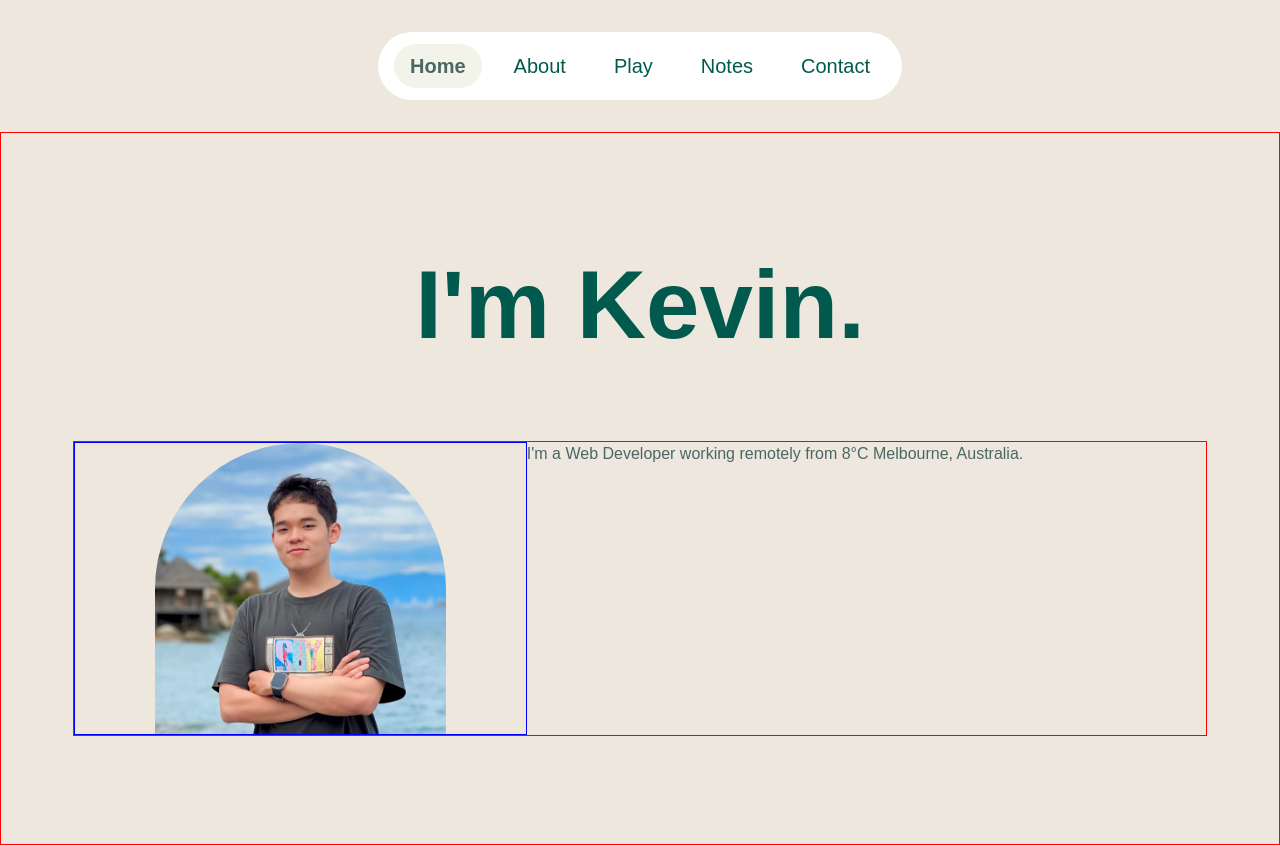
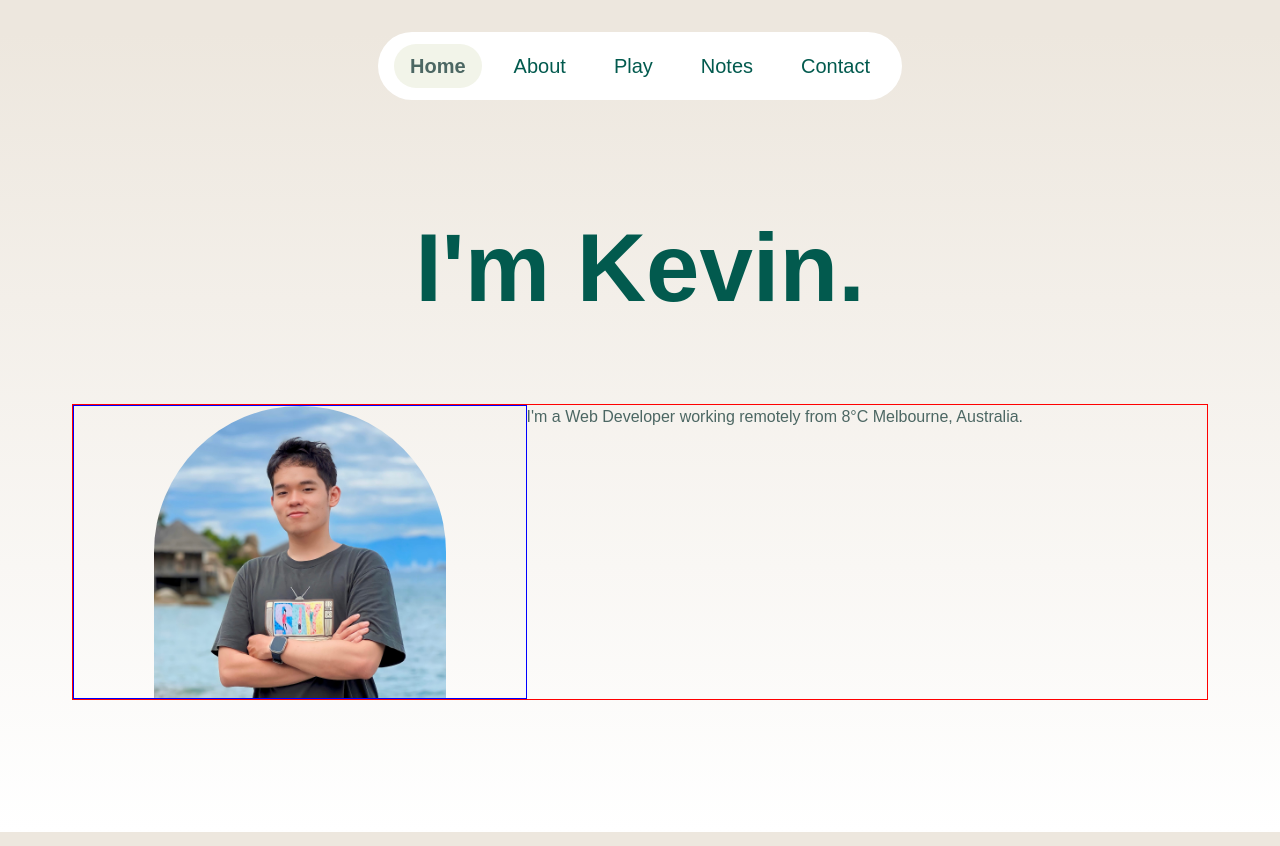
Before and after one commit to KienHongNguyen/kevin-portfolio, a Next.js app: page / in a window 1280 px wide. Shown: the top 846 px of the page. Built offline with nearby package versions, Linux system fonts and the light colour scheme.

Commit message:
gradient

```diff
--- a/app/components/AboutPage.tsx
+++ b/app/components/AboutPage.tsx
@@ -23,7 +23,7 @@ const AboutPage = () => {
   // }
 
   return (
-    <main className='flex flex-col gap-12 xl:gap-18 max-w-[1440px] mx-auto px-4 py-18 xl:px-18 xl:py-27 bg-champagne border border-red'>
+    <main className='flex flex-col gap-12 xl:gap-18 max-w-[1440px] mx-auto px-4 py-18 xl:px-18 xl:py-27border border-red'>
       <h1 className='font-bold text-center text-4xl xl:text-[6rem] leading-32'>
         I&apos;m Kevin.
       </h1>
--- a/app/page.tsx
+++ b/app/page.tsx
@@ -6,7 +6,7 @@ import Header from "./components/Header";
 
 export default function Home() {
   return (
-    <main className='relative scroll-smooth w-screen h-screen'>
+    <main className='relative scroll-smooth w-screen h-screen bg-linear-to-b from-champagne to-white'>
       <Header />
 
       <AboutPage />
```
